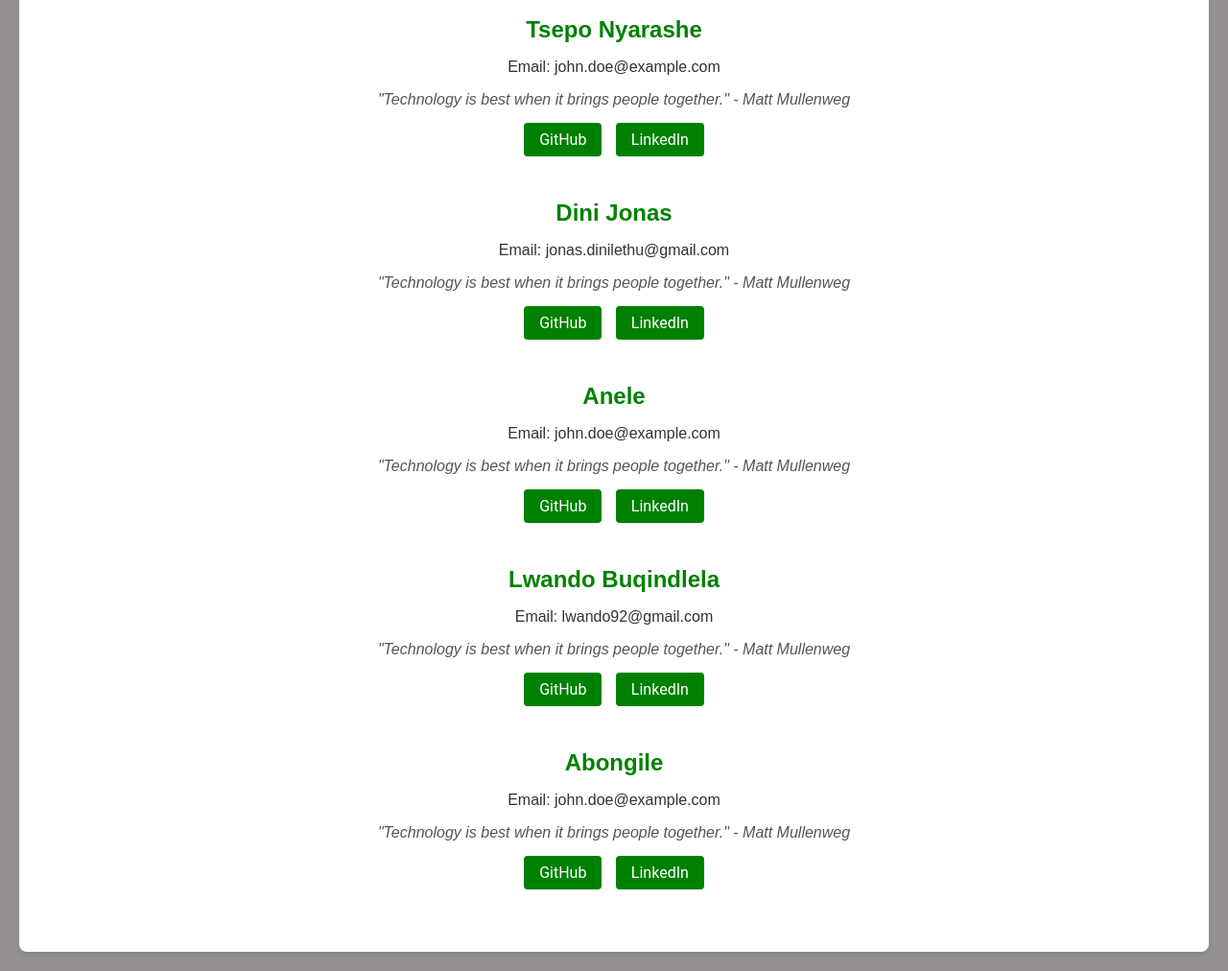
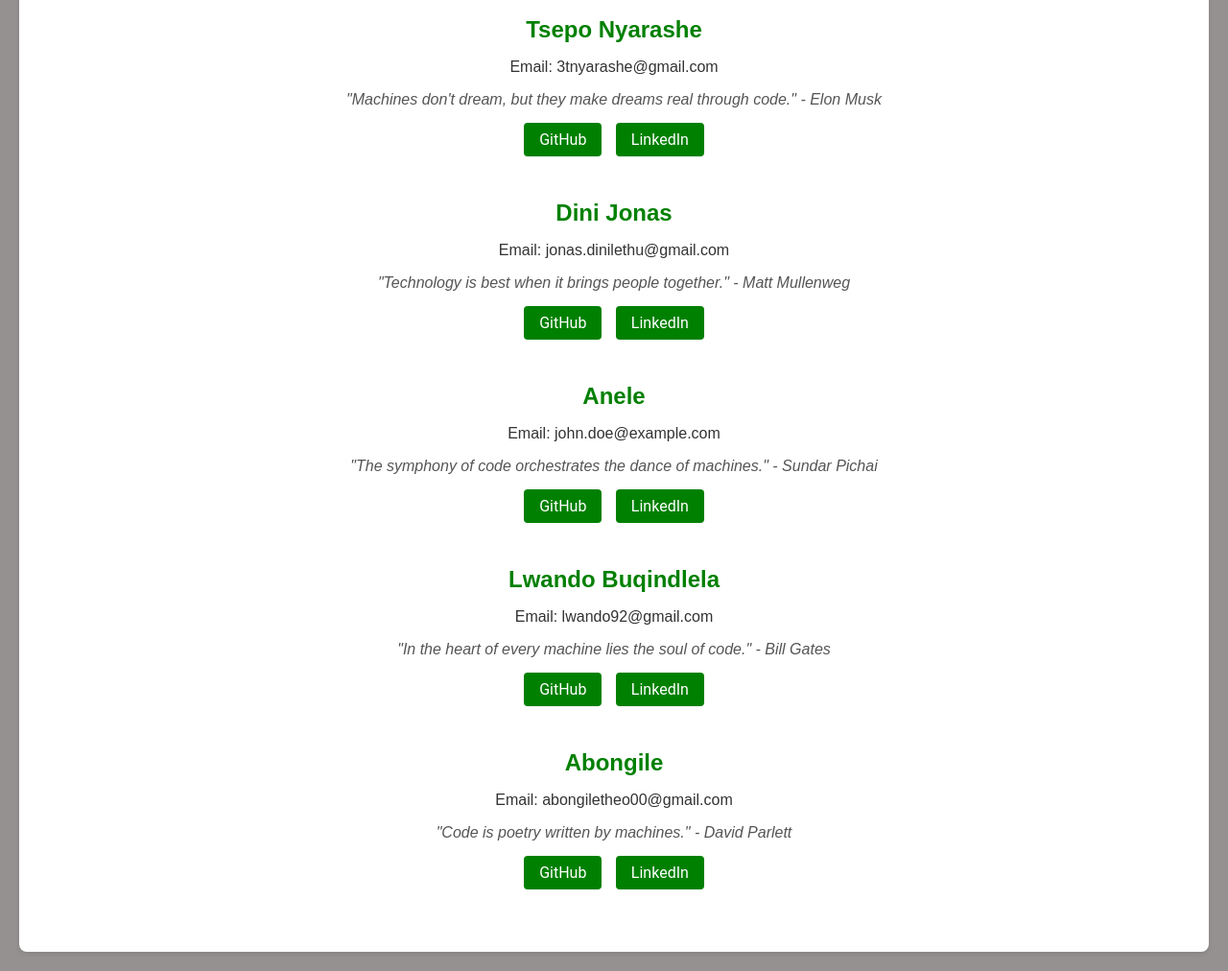
Before and after one commit to Abongile21/MovieFinder, a website: page about.html in a window 1280 px wide. Shown: the part 101-1113 px from the top of the page at 96% size. Drawn offline with Linux system fonts and the light colour scheme.

Commit message:
added more info onthe about page.

```diff
--- a/about.html
+++ b/about.html
@@ -13,11 +13,12 @@
     <div class="developer">
 
       <h2>Tsepo Nyarashe</h2>
-      <p>Email: john.doe@example.com</p>
-      <p class="quote">"Technology is best when it brings people together." - Matt Mullenweg</p>
+      <p>Email: 3tnyarashe@gmail.com</p>
+      <p class="quote">"Machines don't dream, but they make dreams real through code." - Elon Musk
+      </p>
       <!-- Buttons for GitHub and LinkedIn -->
       <div class="btn-container">
-        <a href="https://github.com/johndoe" class="btn" target="_blank">GitHub</a>
+        <a href="https://github.com/tnyarashe" class="btn" target="_blank">GitHub</a>
         <a href="https://www.linkedin.com/in/johndoe" class="btn" target="_blank">LinkedIn</a>
       </div>
     </div>
@@ -36,7 +37,9 @@
 
         <h2>Anele</h2>
         <p>Email: john.doe@example.com</p>
-        <p class="quote">"Technology is best when it brings people together." - Matt Mullenweg</p>
+        <p class="quote">"The symphony of code orchestrates the dance of machines." - Sundar Pichai
+
+        </p>
         <!-- Buttons for GitHub and LinkedIn -->
         <div class="btn-container">
           <a href="https://github.com/johndoe" class="btn" target="_blank">GitHub</a>
@@ -47,22 +50,23 @@
 
         <h2>Lwando Buqindlela</h2>
         <p>Email: lwando92@gmail.com</p>
-        <p class="quote">"Technology is best when it brings people together." - Matt Mullenweg</p>
+        <p class="quote">"In the heart of every machine lies the soul of code." - Bill Gates
+        </p>
         <!-- Buttons for GitHub and LinkedIn -->
         <div class="btn-container">
-          <a href="https://github.com/johndoe" class="btn" target="_blank">GitHub</a>
+          <a href="https://github.com/LwandoB" class="btn" target="_blank">GitHub</a>
           <a href="https://www.linkedin.com/in/lwando" class="btn" target="_blank">LinkedIn</a>
         </div>
       </div>
       <div class="developer">
 
         <h2>Abongile</h2>
-        <p>Email: john.doe@example.com</p>
-        <p class="quote">"Technology is best when it brings people together." - Matt Mullenweg</p>
+        <p>Email: abongiletheo00@gmail.com</p>
+        <p class="quote">"Code is poetry written by machines." - David Parlett</p>
         <!-- Buttons for GitHub and LinkedIn -->
         <div class="btn-container">
-          <a href="https://github.com/johndoe" class="btn" target="_blank">GitHub</a>
-          <a href="https://www.linkedin.com/in/johndoe" class="btn" target="_blank">LinkedIn</a>
+          <a href="https://github.com/Abongile21" class="btn" target="_blank">GitHub</a>
+          <a href="https://www.linkedin.com/in/abongile-nyakatya007" class="btn" target="_blank">LinkedIn</a>
         </div>
       </div>
   </div>
```
